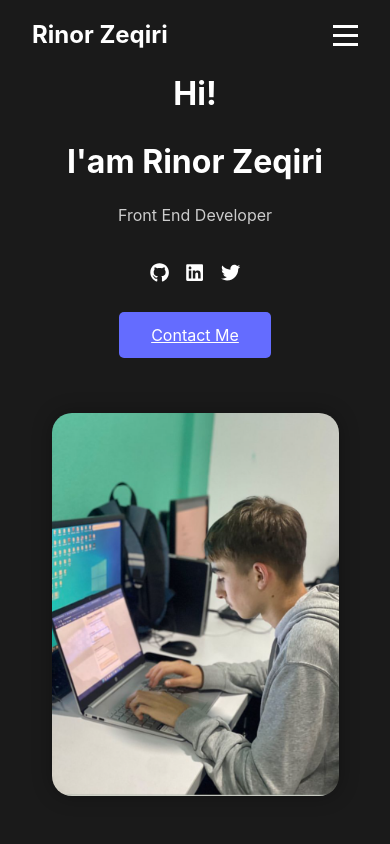
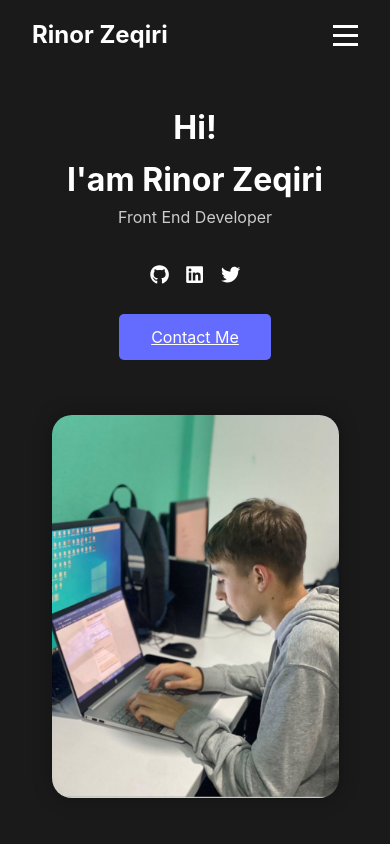
Before and after one commit to rinorze/vercelrinor, a React (Vite) app: page / in a window 390 px wide. Shown: the top 844 px of the page. Built offline with nearby package versions, Linux system fonts and the light colour scheme.

Commit message:
Update Hero.scss

```diff
--- a/src/components/Hero/Hero.scss
+++ b/src/components/Hero/Hero.scss
@@ -22,7 +22,7 @@
 
     h1 {
       font-size: 3.5rem;
-      margin-bottom: 1rem;
+      margin: 0;
     }
 
     p {
@@ -90,7 +90,7 @@
   }
 
   @media (max-width: 480px) {
-    padding-top: 60px; // Reduce padding on very small screens
+    padding-top: 6rem; // Reduce padding on very small screens
 
     &-text {
       h1 {
```
